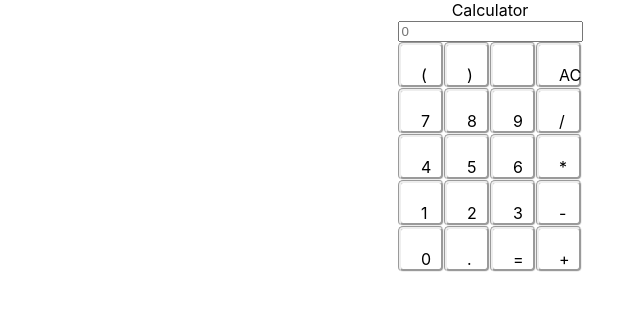
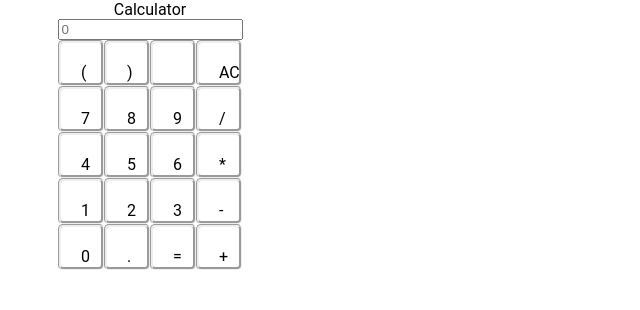
Before and after one commit to aaronkim662/Calculator_v2, a React (Create React App) app: page / in a window 1280 px wide. Shown: the top 310 px of the page, without its empty margins (150-790 px from the left). Built offline with nearby package versions, Linux system fonts and the light colour scheme.

Commit message:
edited css

```diff
--- a/src/index.scss
+++ b/src/index.scss
@@ -1,8 +1,7 @@
 body {
   margin: 0;
-  font-family: -apple-system, BlinkMacSystemFont, 'Segoe UI', 'Roboto', 'Oxygen',
-    'Ubuntu', 'Cantarell', 'Fira Sans', 'Droid Sans', 'Helvetica Neue',
-    sans-serif;
+  font-family: 'Roboto';
+  max-width: 600px;
   -webkit-font-smoothing: antialiased;
   -moz-osx-font-smoothing: grayscale;
 }
```
